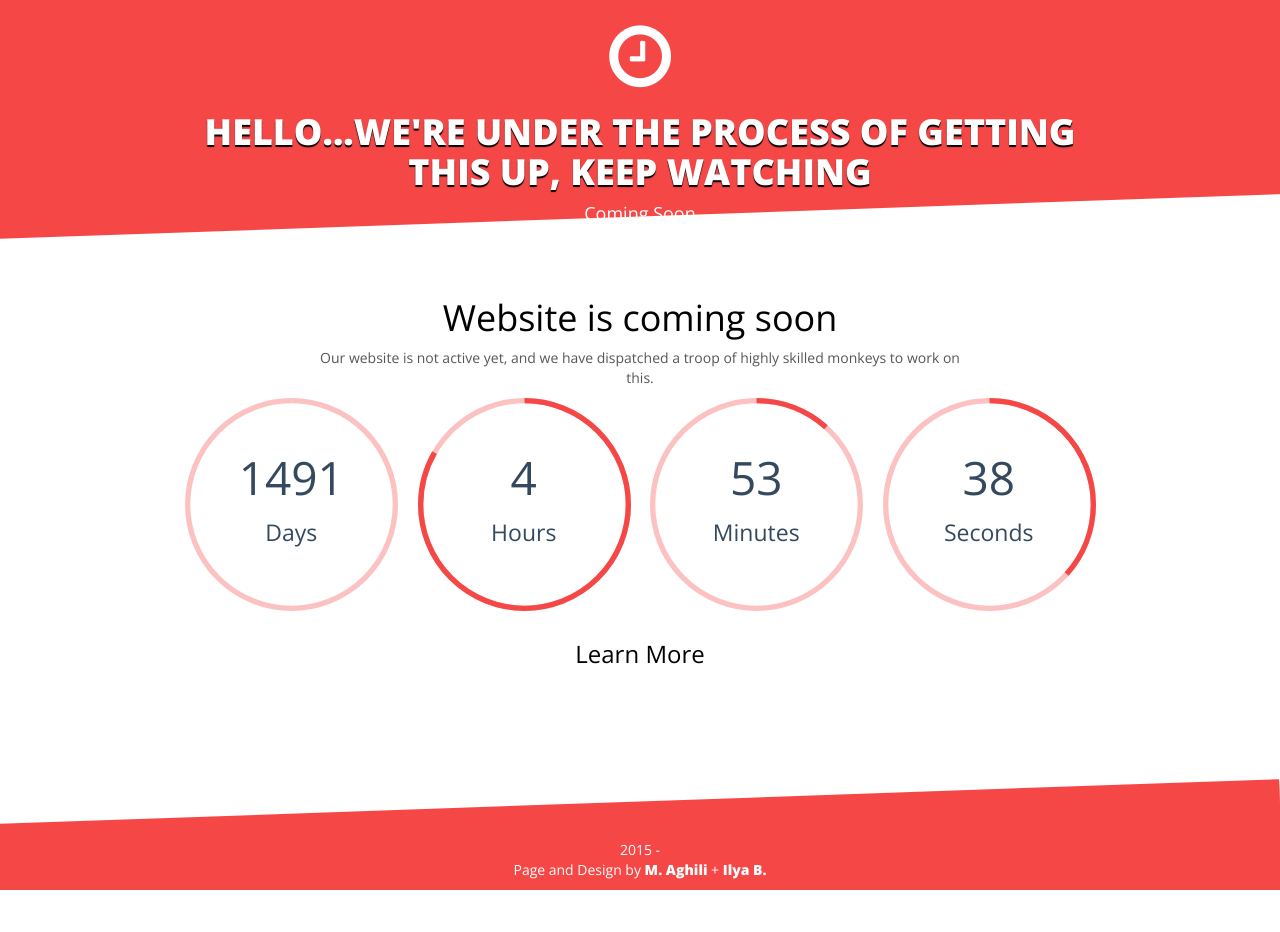
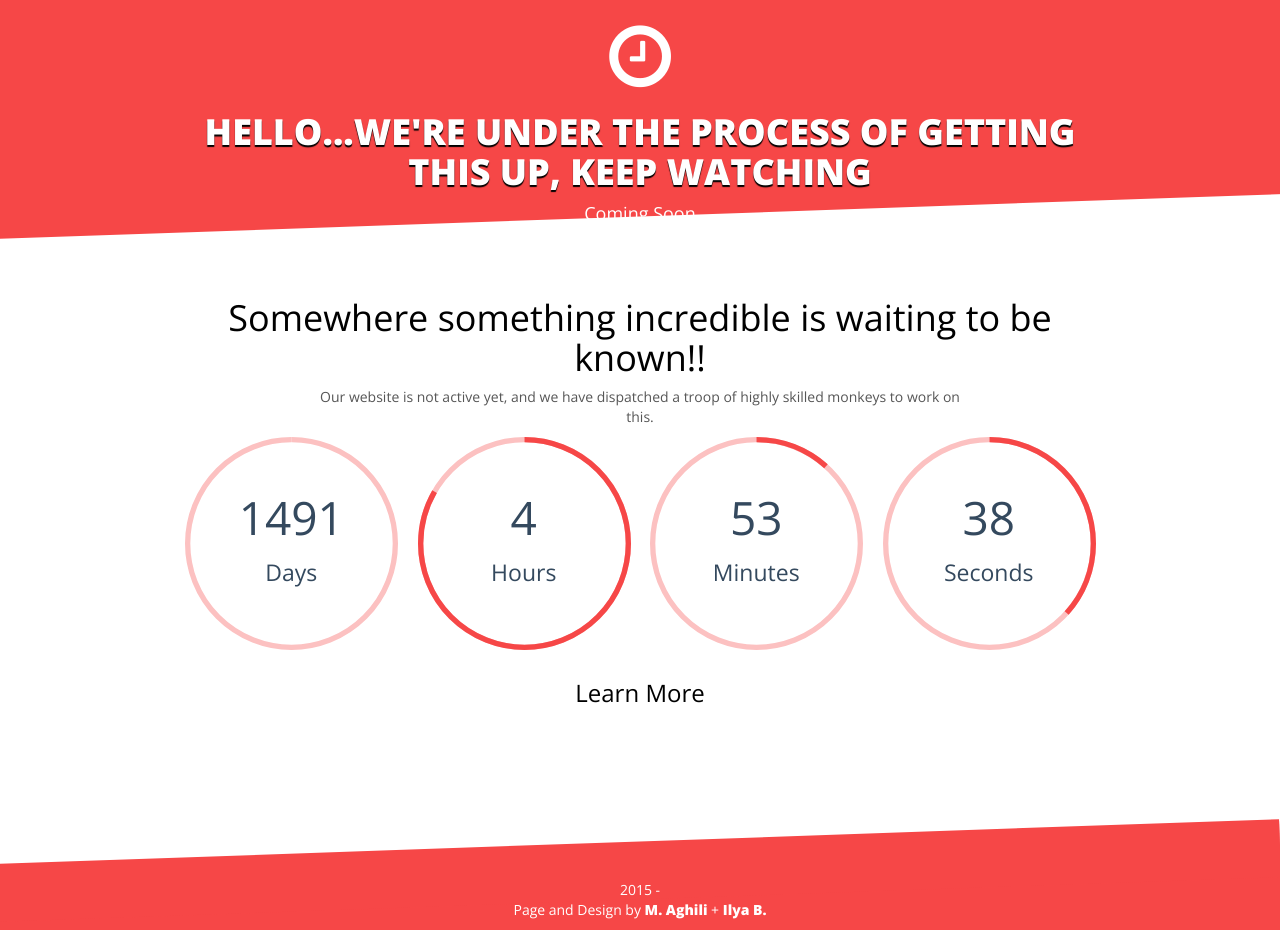
Before and after one commit to hellodk/hellodk.github.io, a Jekyll site: the page built from index.md, in a window 1280 px wide. Built offline with Jekyll 4.4.1, drawn with Linux system fonts in a browser that asks for light colours; nearby versions of some CDN libraries; before the commit the page ends 900 px from its top, so only the background shows below that.

Commit message:
Modified coments

```diff
--- a/index.md
+++ b/index.md
@@ -4,5 +4,5 @@ permalink: /
 title: "Hello...we're under the process of getting this up, keep watching"
 excerpt: "Coming Soon"
 ---
-# Website is coming soon
+# Somewhere something incredible is waiting to be known!!
 Our website is not active yet, and we have dispatched a troop of highly skilled monkeys to work on this.
```
